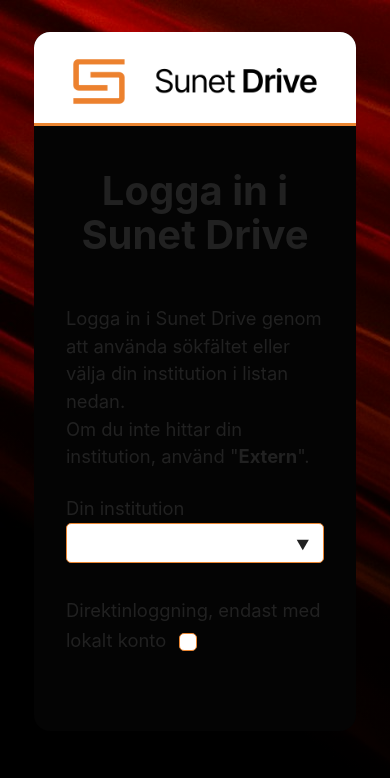
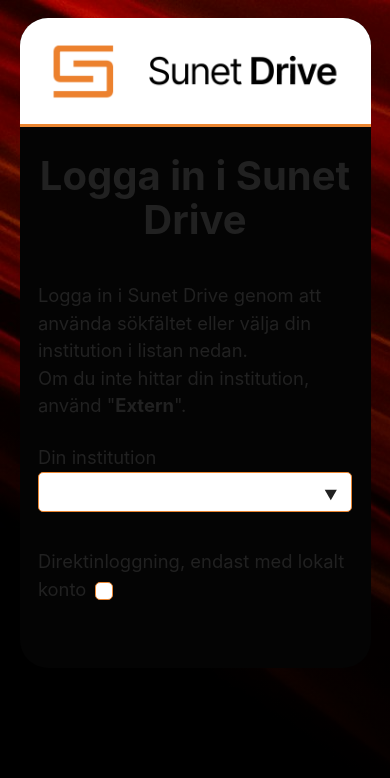
Before and after one commit to SUNET/drive-portal, a Flask app: page / in a window 390 px wide. Shown: the top 778 px of the page. Run offline with Flask 3, Linux system fonts and the light colour scheme; parts of the project's set-up code (start-up, migrations or seed data) failed here and were passed over.

Commit message:
Responsive fixes

```diff
--- a/static/drive.css
+++ b/static/drive.css
@@ -5,35 +5,36 @@ html {
   height: 100vh;
 }
 body {
-  padding: 2rem 1rem 3rem;
+  padding: 2em 0 3em;
   grid-template-columns: 1fr min(50rem, 90%) 1fr;
   background: transparent;
 }
 .container {
   background: #040404;
-  border-radius: 1rem;
+  border-radius: 28px;
 }
 
 header {
   background: white;
-  padding: 1.25rem 2rem 0.75rem;
-  border-radius: 1rem 1rem 0 0;
+  padding: 1em;
+  border-radius: 28px 28px 0 0;
   border-bottom: 3px solid #eb8632;
 }
 .logo {
-  width: 300px;
+  width: 100%;
+  max-width: 300px;
   margin: 0 auto;
   display: block;
 }
 
 /* Content */
 .content {
-  padding: 1rem 2rem 3rem;
+  padding: 1em 2em 3em;
 }
 
 h1 {
   text-align: center;
-  margin-bottom: 3rem;
+  margin-bottom: 1em;
 }
 
 ul#drive_sites {
@@ -70,15 +71,9 @@ input::-webkit-calendar-picker-indicator {
   width: auto;
   min-width: 460px;
 }
-@media (max-width: 721px) {
-  #site,
-  #drive_sites {
-    width: 100%;
-    min-width: auto;
-  }
-}
+
 input[type="checkbox"] {
-  margin: 0.5rem;
+  margin: 0.2em;
 }
 input[type="checkbox"]:checked {
   background-color: #eb8632;
@@ -92,7 +87,7 @@ input[type="checkbox"]:checked {
 .wrapper {
   display: flex;
   flex-direction: row;
-  margin: 1rem 0 1.5rem;
+  margin: 1em 0 1.5em;
 }
 
 .tooltip .tooltiptext {
@@ -113,3 +108,18 @@ input[type="checkbox"]:checked {
 .tooltip:hover .tooltiptext {
   visibility: visible;
 }
+
+/* Direct login */
+@media (max-width: 721px) {
+  body {
+    padding: 1em 0 2em;
+  }
+  .content {
+    padding: 0 1em 2em;
+  }
+  #site,
+  #drive_sites {
+    width: 100%;
+    min-width: auto;
+  }
+}
--- a/templates/index.html
+++ b/templates/index.html
@@ -1,6 +1,8 @@
 <!DOCTYPE html>
 <html lang="en">
   <head>
+    <meta name="viewport" content="width=device-width" />
+    <meta name="viewport" content="width=device-width, initial-scale=1.0" />
     <link rel="stylesheet" href="{{url_for('static', filename='simple.min.css')}}" />
     <link rel="stylesheet" href="{{url_for('static', filename='drive.css')}}" />
     <script src="{{url_for('static', filename='drive.js')}}"></script>
```
